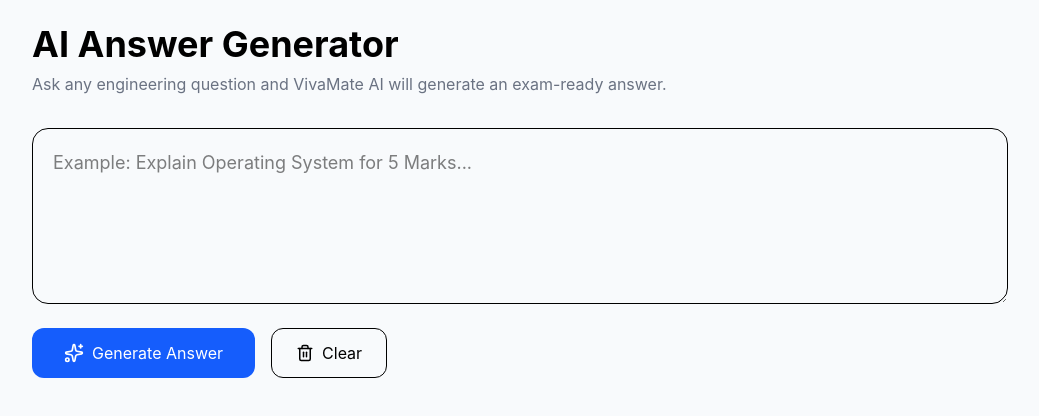
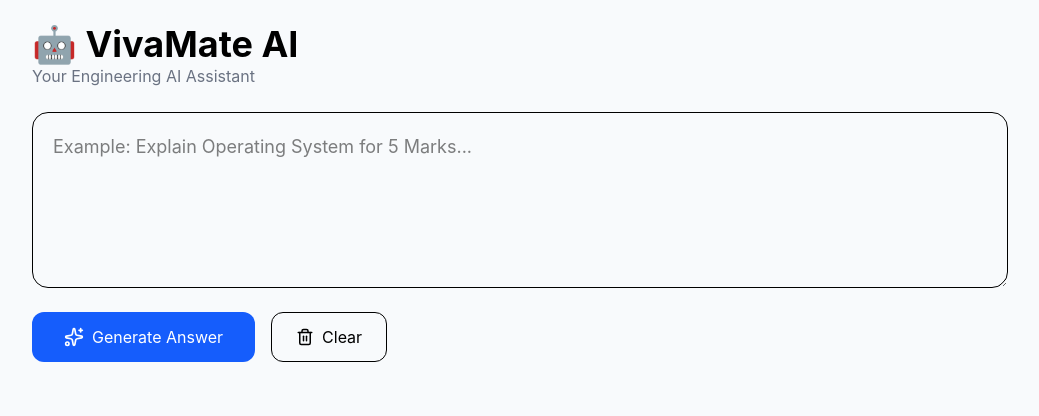
Before and after one commit to madanapallishaikmohammedsaad-star/vivamate-ai, a React app in the folder frontend/: page /ai-answer in a window 1280 px wide. Shown: the top 416 px of the page, without its empty margins (120-1159 px from the left). Built offline with nearby package versions, Linux system fonts and the light colour scheme; the HTML template or start-up script is replaced by a standard one.

Commit message:
Sat, Jul 18, 2026, 4:36 PM +05:30

```diff
--- a/frontend/src/pages/AIAnswer.jsx
+++ b/frontend/src/pages/AIAnswer.jsx
@@ -50,13 +50,15 @@
 }
   return (
    <div className="max-w-5xl mx-auto h-screen flex flex-col p-6">
-      <h1 className="text-4xl font-bold mb-2">
-        AI Answer Generator
-      </h1>
+     <div className="mb-6">
+  <h1 className="text-4xl font-bold">
+    🤖 VivaMate AI
+  </h1>
 
-      <p className="text-gray-500 mb-8">
-        Ask any engineering question and VivaMate AI will generate an exam-ready answer.
-      </p>
+  <p className="text-gray-500">
+    Your Engineering AI Assistant
+  </p>
+</div>
 
       <textarea
         className="w-full h-44 border rounded-2xl p-5 text-lg focus:outline-none focus:ring-2 focus:ring-blue-500"
```
